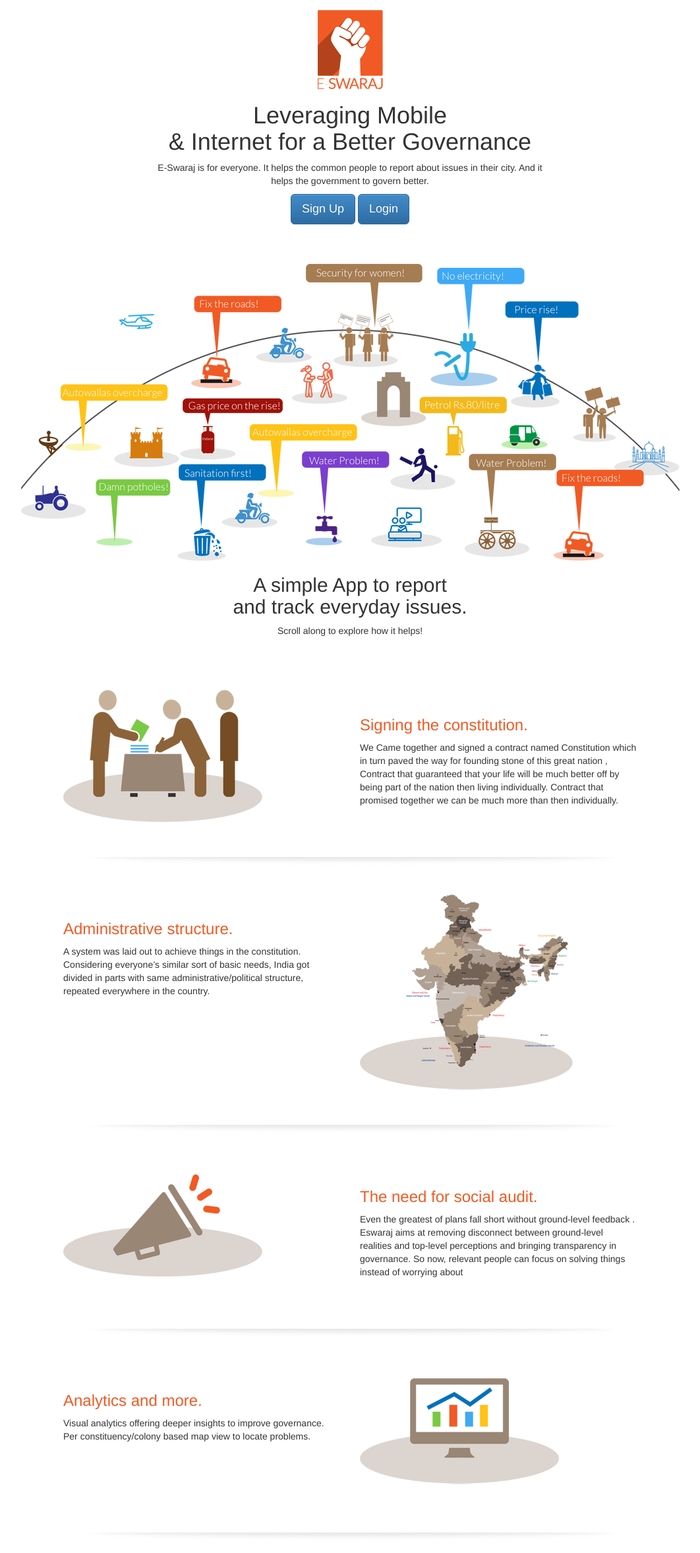
After one commit to pradeepsonkar/eswaraj, a PHP site: page /home.php in a window 1280 px wide. The commit adds this page. Shown: the whole page at 66% size, without its empty margins (109-1171 px from the left). Run offline with PHP 8.4, Linux system fonts and the light colour scheme.

Commit message:
WIP 01 - Home Page ... Basic Structure ()

```diff
--- /dev/null
+++ b/html/css/public.css
@@ -0,0 +1,36 @@
+header{
+	text-align: center;
+}
+.logo{
+	margin-top: 15px;
+}
+.heading h1 span{
+	position: absolute;
+	top: -100px;
+}
+.heading,
+.highlight {
+	max-width: 620px;
+	margin: 0 auto;
+	margin-bottom: 15px;
+	}
+img{
+	max-width: 100%;
+}
+.highlight{
+	margin-bottom: 80px;
+}
+.content .row{
+	max-width: 900px;
+	margin: 25px auto 0 auto;
+	background: url(images/shadow.png) no-repeat center bottom;
+	background-size: 100%;
+	padding-bottom: 84px;
+}
+.content h3{
+	color: #f15a24;
+	margin-top: 40px;
+}
+.for-user{
+	margin-bottom: 60px;
+}
--- a/html/header.php
+++ b/html/header.php
@@ -6,7 +6,7 @@
 	<!-- css starts -->
 	<link rel="stylesheet" href="css/bootstrap.css">
 	<link rel="stylesheet" href="css/bootstrap-theme.css">
-	<link rel="stylesheet" href="css/custom.css">
+	<link rel="stylesheet" href="css/dashboard.css">
 	<!-- css ends -->
 	<script src="js/jquery-2.1.0.min.js"></script>
 	<!-- <script src="js/bootstrap.min.js"></script> -->
@@ -31,6 +31,9 @@
 					<li>
 						<a href="#contact">My MLA</a>
 					</li>
+					<li>
+						<a href="home.php">Page</a>
+					</li>
 				</ul>
 				<ul class="nav navbar-nav navbar-right">
 					<li class="active">
--- /dev/null
+++ b/html/home.php
@@ -0,0 +1,94 @@
+<!DOCTYPE html>
+<html>
+<head>
+	<meta charset="UTF-8">
+	<title>e-Swaraj - User Profile</title>
+	<!-- css starts -->
+	<link rel="stylesheet" href="css/bootstrap.css">
+	<link rel="stylesheet" href="css/bootstrap-theme.css">
+	<link rel="stylesheet" href="css/public.css">
+	<!-- css ends -->
+	<script src="js/jquery-2.1.0.min.js"></script>
+	<!-- <script src="js/bootstrap.min.js"></script>
+-->
+</head>
+<body>
+<div class="outerwrapper">
+	<div class="container">
+		<header>
+			<div class="logo">
+				<a href="">
+					<img src="images/eswaraj-logo.png" alt="logo"></a>
+			</div>
+			<div class="heading">
+				<h1>
+					<span>eSwaraj -</span>
+					Leveraging Mobile
+					<br>&amp; Internet for a Better Governance</h1>
+				<p>
+					E-Swaraj is for everyone. It helps the common people to report about issues in their city. And it helps the government to govern better.
+				</p>
+				<div class="for-user">
+					<a href="#" class="btn btn-primary btn-lg">Sign Up</a>
+					<a href="#" class="btn btn-primary btn-lg">Login</a>
+				</div>
+			</div>
+			<div class="poster">
+				<div class="row">
+					<div class="col-xs-12">
+						<img src="images/eswaraj-poster.png" alt="banner"></div>
+				</div>
+				<div class="highlight">
+					<h2>
+						A simple App to report
+						<br>and track everyday issues.</h2>
+					<p>Scroll along to explore how it helps!</p>
+				</div>
+			</div>
+		</header>
+		<div class="contentwrapper">
+			<div class="content">
+				<div class="row">
+					<div class="col-sm-6">
+						<img src="images/eswaraj-01.png" alt=""></div>
+					<div class="col-sm-6">
+						<h3>Signing the constitution.</h3>
+						<p>
+							We Came together and  signed a contract named Constitution which  in turn paved the way for founding stone of this great nation , Contract that guaranteed that your life will be much better off by being part of the nation then living individually. Contract that promised together we can be much more than then individually.
+						</p>
+					</div>
+				</div>
+				<div class="row">
+					<div class="col-sm-6 col-sm-push-6">
+						<img src="images/eswaraj-02.png" alt=""></div>
+					<div class="col-sm-6 col-sm-pull-6">
+						<h3>Administrative structure.</h3>
+						<p>
+							A system was laid out to achieve things in the constitution. Considering everyone’s similar sort of basic needs, India got divided in parts with same administrative/political structure,  repeated everywhere  in the country.
+						</p>
+					</div>
+				</div>
+				<div class="row">
+					<div class="col-sm-6">
+						<img src="images/eswaraj-03.png" alt=""></div>
+					<div class="col-sm-6">
+						<h3>The need for social audit.</h3>
+						<p>
+							Even the greatest of plans fall short without ground-level feedback . Eswaraj aims at removing disconnect between ground-level realities and top-level perceptions and bringing  transparency in governance. So now, relevant people can focus on solving things instead of worrying about
+						</p>
+					</div>
+				</div>
+				<div class="row">
+					<div class="col-sm-6 col-sm-push-6">
+						<img src="images/eswaraj-04.png" alt=""></div>
+					<div class="col-sm-6 col-sm-pull-6">
+						<h3>Analytics and more.</h3>
+						<p>Visual analytics offering deeper insights  to improve governance. Per constituency/colony based map view to locate problems.</p>
+					</div>
+				</div>
+			</div>
+		</div>
+	</div>
+</div>
+</body>
+</html>
--- /dev/null
+++ b/html/index - Copy.php
@@ -0,0 +1,2 @@
+<?php include("header.php"); ?>
+<?php include("footer.php"); ?>
```
Also changed, not shown: html/css/dashboard.css (renamed from html/css/custom.css), html/css/images/shadow.png (added), html/images/eswaraj-01.png (added), html/images/eswaraj-02.png (added), html/images/eswaraj-03.png (added), html/images/eswaraj-04.png (added), html/images/eswaraj-logo.png (added), html/images/eswaraj-poster.png (added).
